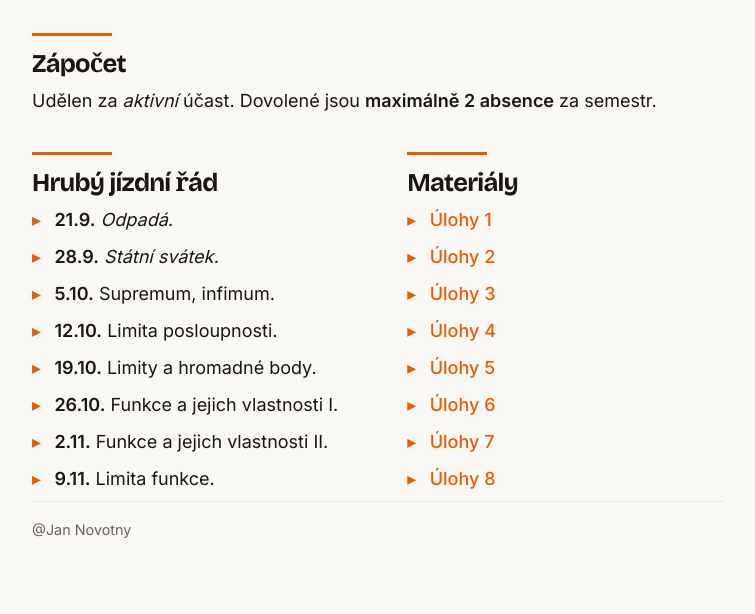
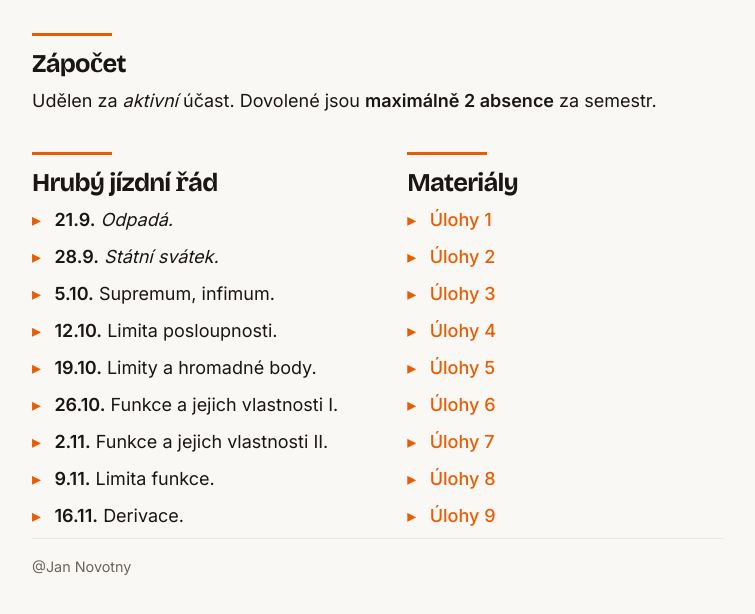
Before and after one commit to craftedbydoing/jan-novotny, a plain HTML site: page courses/PMA1.html in a window 1280 px wide. Shown: the part 334-948 px from the top of the page, without its empty margins (262-1017 px from the left). Drawn offline with nearby package versions, Linux system fonts and the light colour scheme.

Commit message:
Add: Week 9 pma1 ma3

```diff
--- a/courses/PMA1.html
+++ b/courses/PMA1.html
@@ -43,6 +43,7 @@
           <li><strong>26.10.</strong> Funkce a jejich vlastnosti I.</li>
           <li><strong>2.11.</strong> Funkce a jejich vlastnosti II.</li>
           <li><strong>9.11.</strong> Limita funkce.</li>
+          <li><strong>16.11.</strong> Derivace.</li>
         </ul>
       </div>
       <div>
@@ -56,6 +57,7 @@
           <li><a href="../files/PMA1/2026W/PMA1-sheet06.pdf">Úlohy 6</a></li>
           <li><a href="../files/PMA1/2026W/PMA1-sheet07.pdf">Úlohy 7</a></li>
           <li><a href="../files/PMA1/2026W/PMA1-sheet08.pdf">Úlohy 8</a></li>
+          <li><a href="../files/PMA1/2026W/PMA1-sheet09.pdf">Úlohy 9</a></li>
         </ul>
       </div>
     </div>
```
Also changed, not shown: 2 other files.
